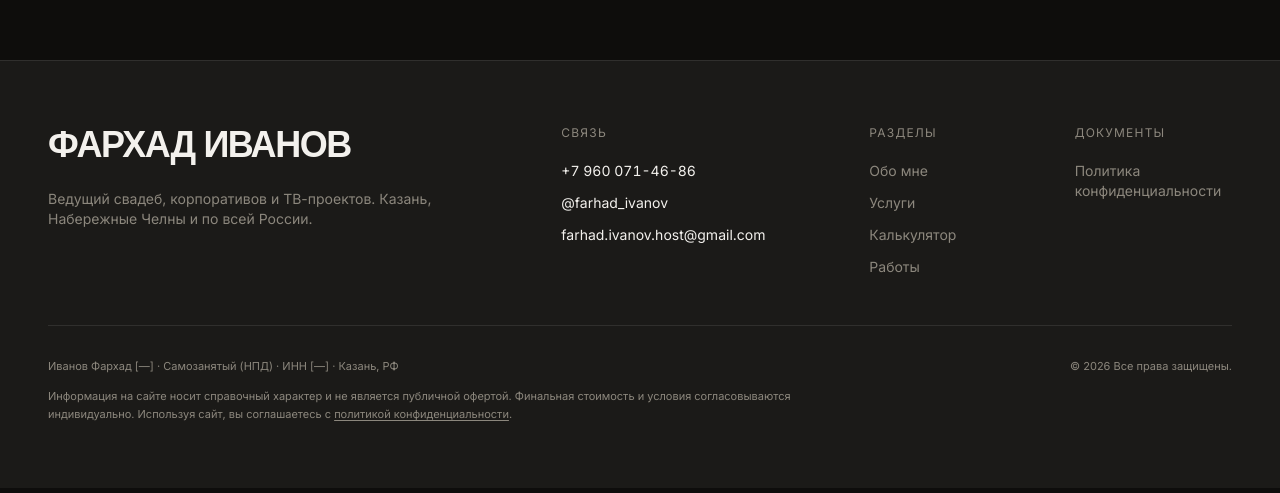
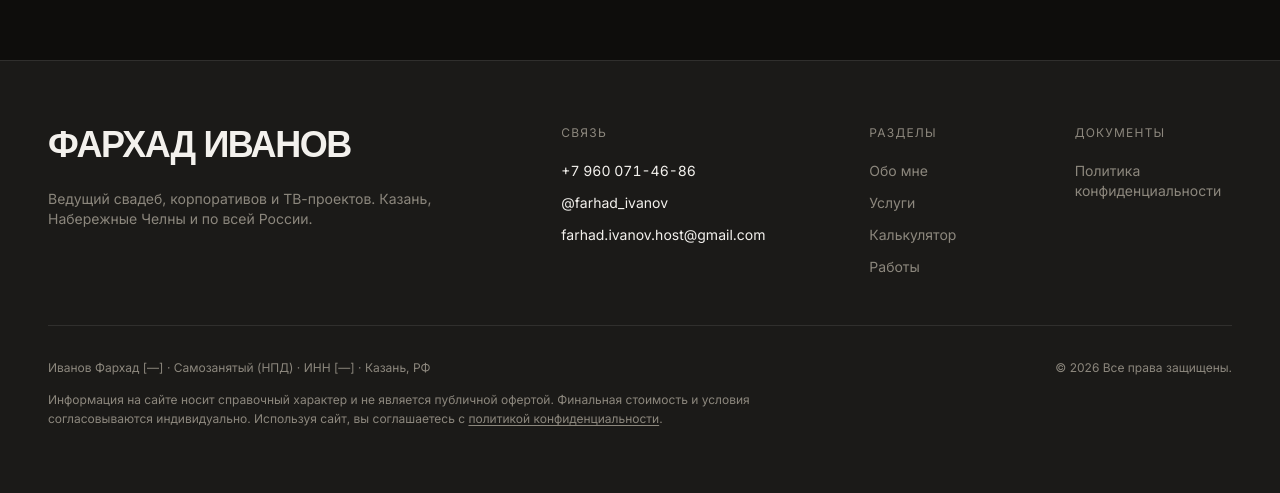
Before and after one commit to ueeet/farhad, a Next.js app: page / in a window 1280 px wide. Shown: the part 9054-9547 px from the top of the page. Built offline with nearby package versions, Linux system fonts and the light colour scheme; a web font is replaced by a local one.

Commit message:
auto: update

```diff
--- a/src/components/Footer.tsx
+++ b/src/components/Footer.tsx
@@ -67,7 +67,7 @@ export function Footer() {
           </div>
         </div>
 
-        <div className="mt-12 pt-8 border-t border-line text-[11px] text-text-muted leading-relaxed space-y-3">
+        <div className="mt-12 pt-8 border-t border-line text-xs text-text-muted leading-relaxed space-y-3">
           <div className="flex flex-col lg:flex-row lg:items-center lg:justify-between gap-3">
             <div>
               Иванов Фархад [—] · Самозанятый (НПД) · ИНН [—] · Казань, РФ
```
